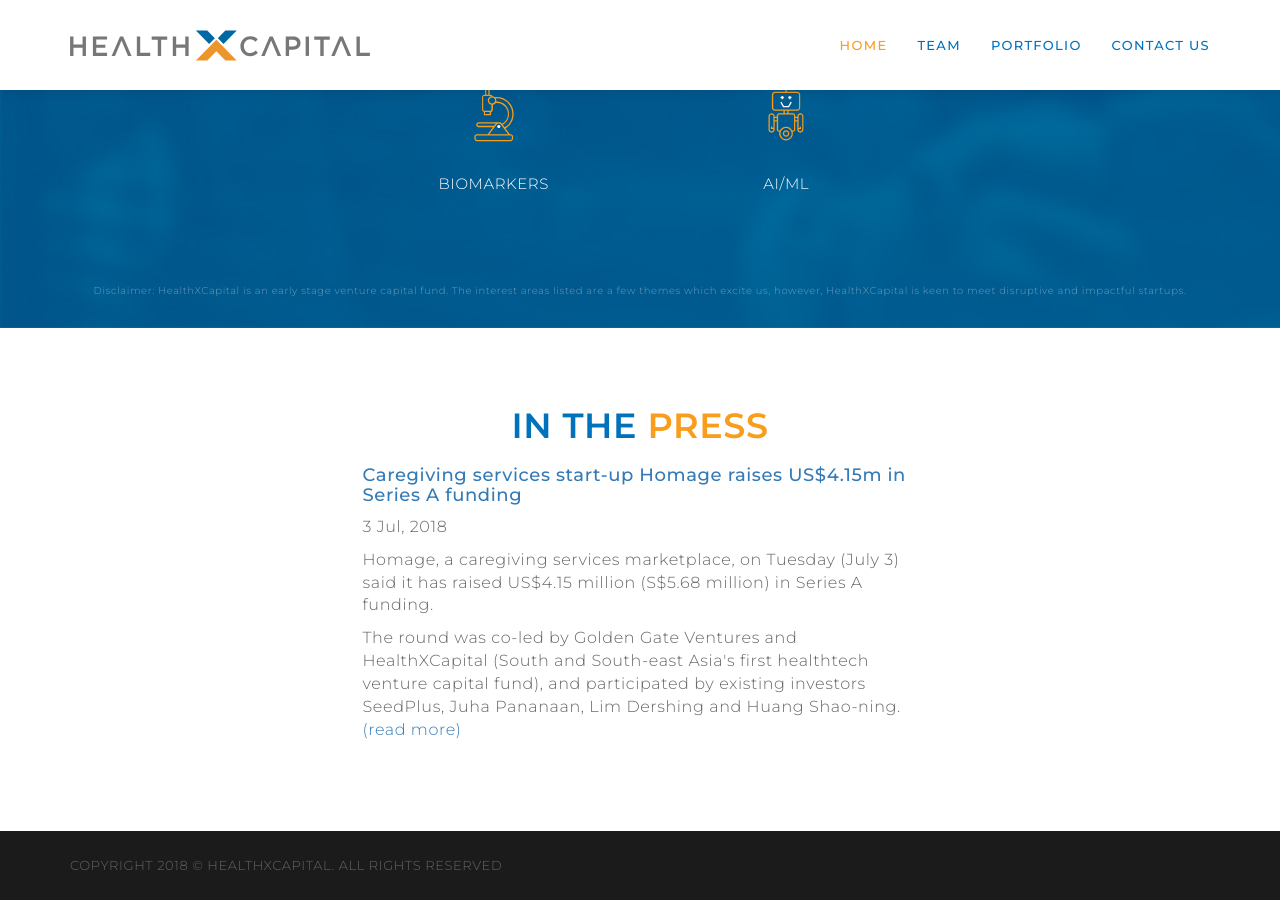
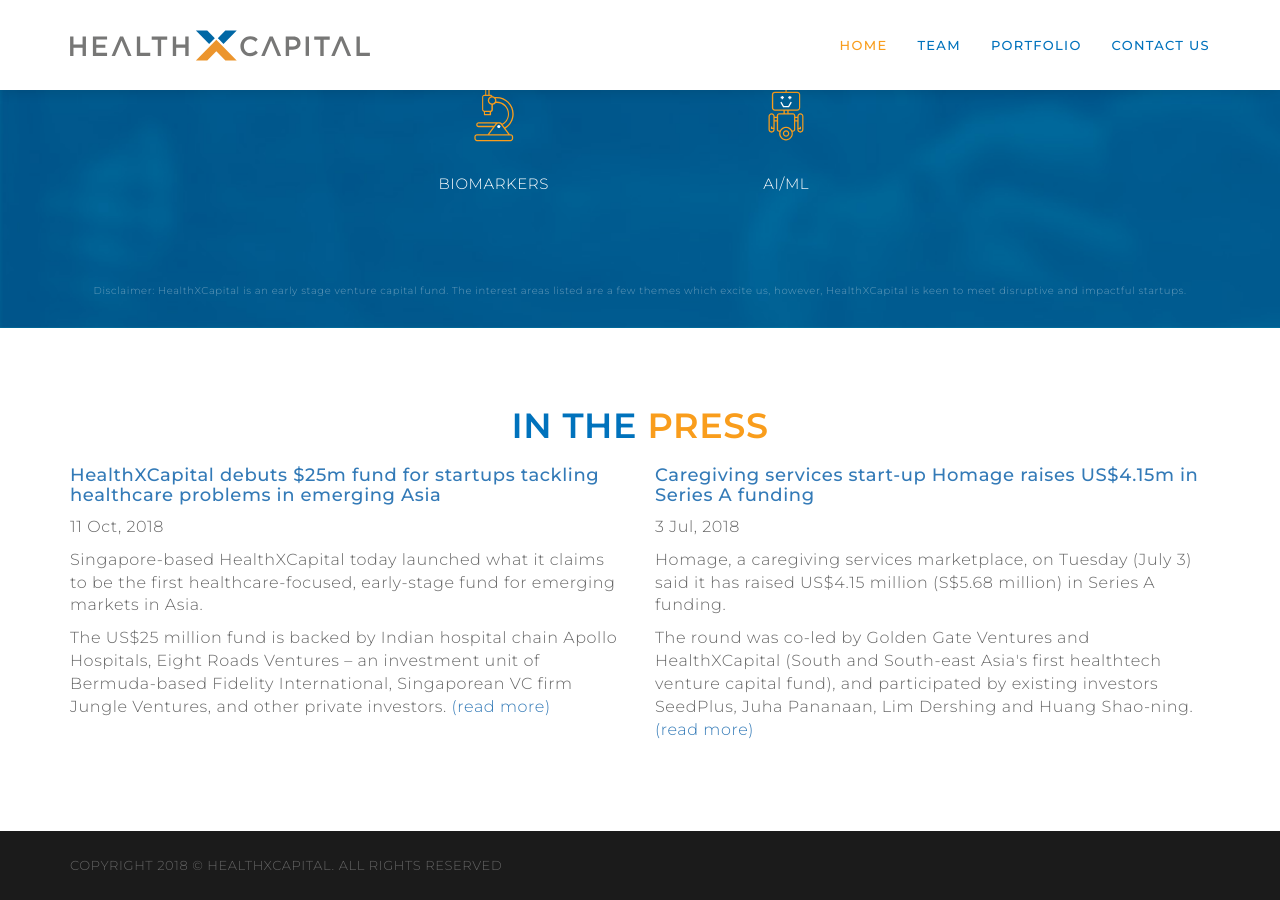
Before and after one commit to jungleventures/www.healthxcapital.com, a Jekyll site: the page built from 01_index.html, in a window 1280 px wide and 900 px high, scrolled down 3640 px. Built offline with Jekyll 4.4.1, drawn with Linux system fonts in a browser that asks for light colours; nearby versions of some CDN libraries.

Commit message:
Add fund debut news

```diff
--- a/01_index.html
+++ b/01_index.html
@@ -353,7 +353,13 @@
         </div>
 
         <div class="row os-animation" data-os-animation="fadeInUp" data-os-animation-delay="1s">
-            <div class="col-md-6 col-md-offset-3">
+            <div class="col-md-6">
+                <h4><a class="outbound" href="https://www.techinasia.com/healthxcapital-debuts-25m-fund-for-healthcare-startups">HealthXCapital debuts $25m fund for startups tackling healthcare problems in emerging Asia</a></h4>
+                <p class="date">11 Oct, 2018</p>
+                <p>Singapore-based HealthXCapital today launched what it claims to be the first healthcare-focused, early-stage fund for emerging markets in Asia.</p>
+                <p>The US$25 million fund is backed by Indian hospital chain Apollo Hospitals, Eight Roads Ventures – an investment unit of Bermuda-based Fidelity International, Singaporean VC firm Jungle Ventures, and other private investors. <a class="outbound" href="https://www.techinasia.com/healthxcapital-debuts-25m-fund-for-healthcare-startups">(read more)</a></p>
+            </div>
+            <div class="col-md-6">
                 <h4><a class="outbound" href="https://www.straitstimes.com/business/companies-markets/caregiving-services-start-up-homage-raises-us415m-series-a-funding">Caregiving services start-up Homage raises US$4.15m in Series A funding</a></h4>
                 <p class="date">3 Jul, 2018</p>
                 <p>Homage, a caregiving services marketplace, on Tuesday (July 3) said it has raised US$4.15 million (S$5.68 million) in Series A funding.</p>
```
